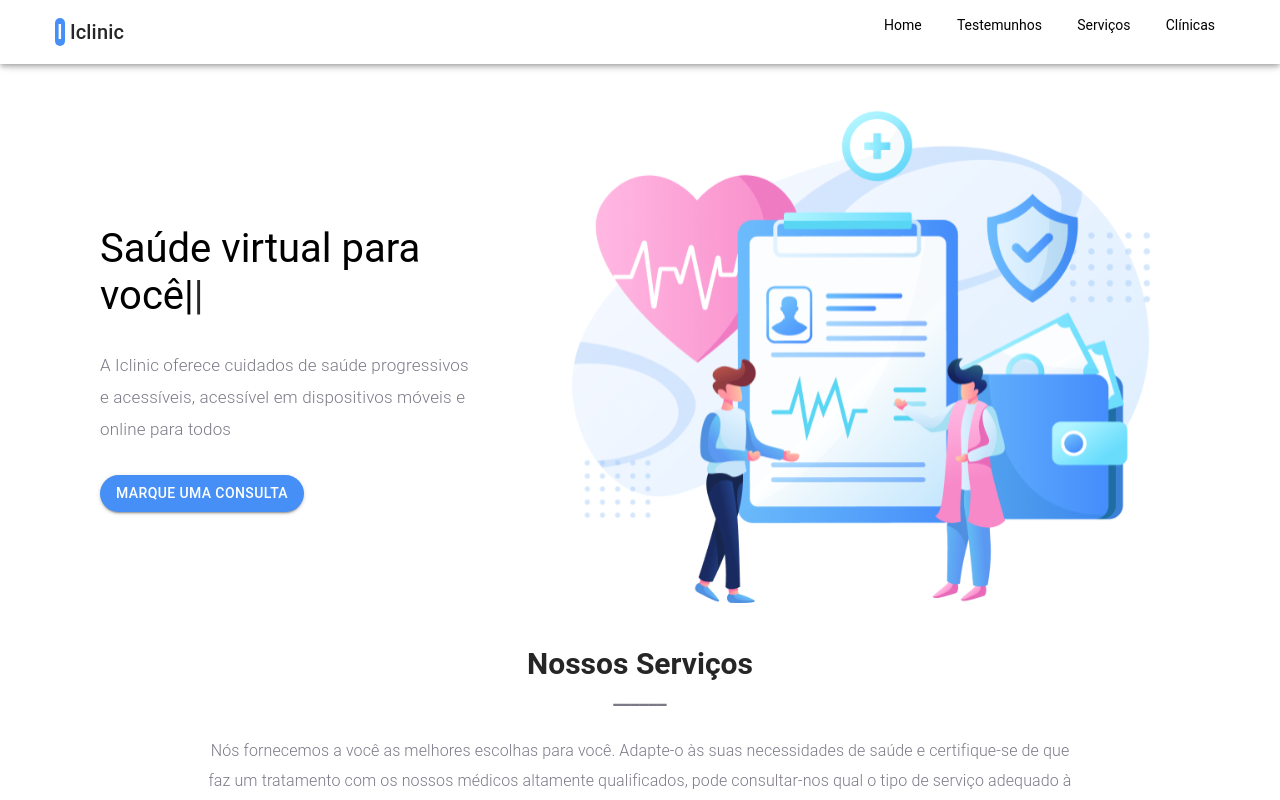
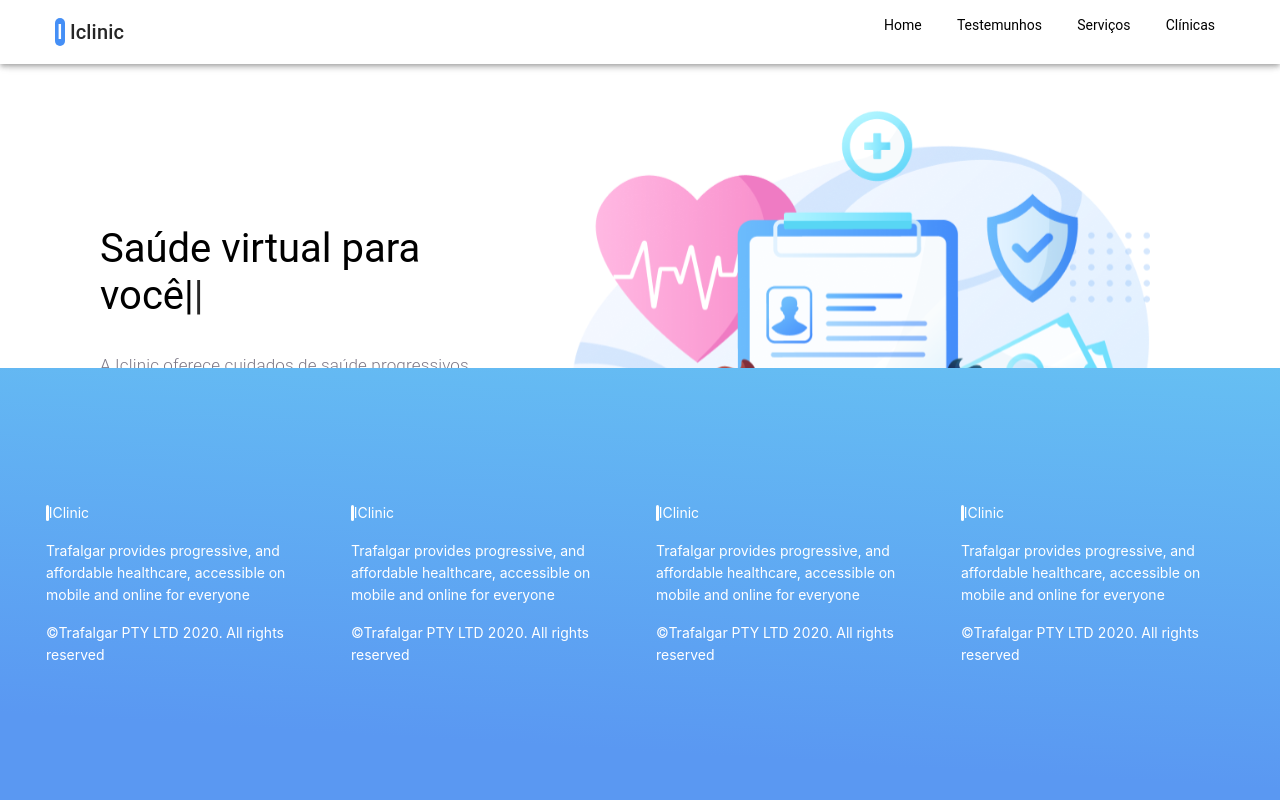
Before and after one commit to drcash-brazil/front-end-challenge, a React (Create React App) app in the folder iclinic/: page / in a window 1280 px wide. Shown: the top 800 px of the page. Built offline with nearby package versions, Linux system fonts and the light colour scheme.

Commit message:
feat: make footer component

```diff
--- /dev/null
+++ b/iclinic/src/components/UI/footer/index.jsx
@@ -0,0 +1,83 @@
+import React from 'react';
+import styled from 'styled-components';
+import List from '@material-ui/core/List';
+import ListItem from '@material-ui/core/ListItem';
+import Typography from '@material-ui/core/Typography';
+
+
+const FooterWrapper = styled.footer`
+position:absolute;
+bottom:0;
+display:flex;
+align-items:center;
+justify-content:space-between;
+
+width:100%;
+height: 432px;;
+background: linear-gradient(183.41deg, #67C3F3 -8.57%, #5A98F2 82.96%);
+margin-top:100px;
+padding:10px 30px;
+.fistList{
+    span{
+      font-size:10px;
+        background-color:#FFF;
+        border-radius:25px;
+    }
+    display:flex;
+    flex-direction:column;
+    width:25%;
+    li{
+        color:#FFF;
+    }
+}
+
+@media(max-width:776px){
+padding:20px 5px;
+
+    flex-wrap:wrap;
+    .fistList{
+        width:50%;
+    }
+}
+`;
+
+
+function Footer() {
+  return (
+    <FooterWrapper>
+        <List className="fistList">
+            <ListItem> <span>I</span> IClinic </ListItem>
+            <ListItem>  Trafalgar provides progressive, and affordable healthcare, accessible on mobile and online
+for everyone </ListItem>
+            <ListItem> ©Trafalgar PTY LTD 2020. All rights reserved </ListItem>
+        </List>
+
+        <List className="fistList">
+            <ListItem> <span>I</span> IClinic </ListItem>
+            <ListItem>  Trafalgar provides progressive, and affordable healthcare, accessible on mobile and online
+for everyone </ListItem>
+            <ListItem> ©Trafalgar PTY LTD 2020. All rights reserved </ListItem>
+        </List>
+
+        <List className="fistList">
+            <ListItem> <span>I</span> IClinic </ListItem>
+            <ListItem>  Trafalgar provides progressive, and affordable healthcare, accessible on mobile and online
+for everyone </ListItem>
+            <ListItem> ©Trafalgar PTY LTD 2020. All rights reserved </ListItem>
+        </List>
+        <List className="fistList">
+            <ListItem> <span>I</span> IClinic </ListItem>
+            <ListItem>  Trafalgar provides progressive, and affordable healthcare, accessible on mobile and online
+for everyone </ListItem>
+            <ListItem> ©Trafalgar PTY LTD 2020. All rights reserved </ListItem>
+        </List>
+
+
+
+
+
+    </FooterWrapper>
+  )
+}
+
+export default Footer
--- a/iclinic/src/components/index.js
+++ b/iclinic/src/components/index.js
@@ -5,3 +5,4 @@ export {default as MiddleBannerQ} from './UI/middle-banner/middle-banner-2';
 export {default as Features} from './UI/features/index';
 export {default as Carrousel} from './UI/newsletter/carrousel';
 export {default as Layout} from './layout';
+export {default as Footer} from './UI/footer/index';
--- a/iclinic/src/components/layout/index.jsx
+++ b/iclinic/src/components/layout/index.jsx
@@ -1,5 +1,7 @@
 import React from 'react'
 import Helmet from 'react-helmet';
+import  NavBar  from '../UI/app-bar/index';
+import Footer from '../UI/footer';
 function Layout({title ,children}) {
   return (
     <>
@@ -7,9 +9,11 @@ function Layout({title ,children}) {
        <meta charSet="utf-8" />
        <title>{title}</title>
      </Helmet>
+     <NavBar/>
      <main>
          {children}
      </main>
+     <Footer/>
     </>
   )
 }
--- a/iclinic/src/views/clinic/index.jsx
+++ b/iclinic/src/views/clinic/index.jsx
@@ -1,10 +1,9 @@
 import React from 'react'
-import {NavBar, Layout} from '../../components'
+import {Layout} from '../../components'
 import MainContent from '../../components/UI/clinic-content'
 function Clinic() {
   return (
     <Layout title="Iclinic | Clinicas">
-    <NavBar/>
     <MainContent/>
     </Layout>
   )
--- a/iclinic/src/views/home/index.jsx
+++ b/iclinic/src/views/home/index.jsx
@@ -1,6 +1,5 @@
 import React, { useState, useEffect } from "react";
 import {
-  NavBar,
   Hero,
   MiddleBannerQ,
   MiddleBannerA,
@@ -25,8 +24,6 @@ function Home() {
         <Splash />
       ) : (
         <Layout title="Iclinic | Home">
-
-          <NavBar />
           <Hero />
           <Features />
           <MiddleBannerA />
```
